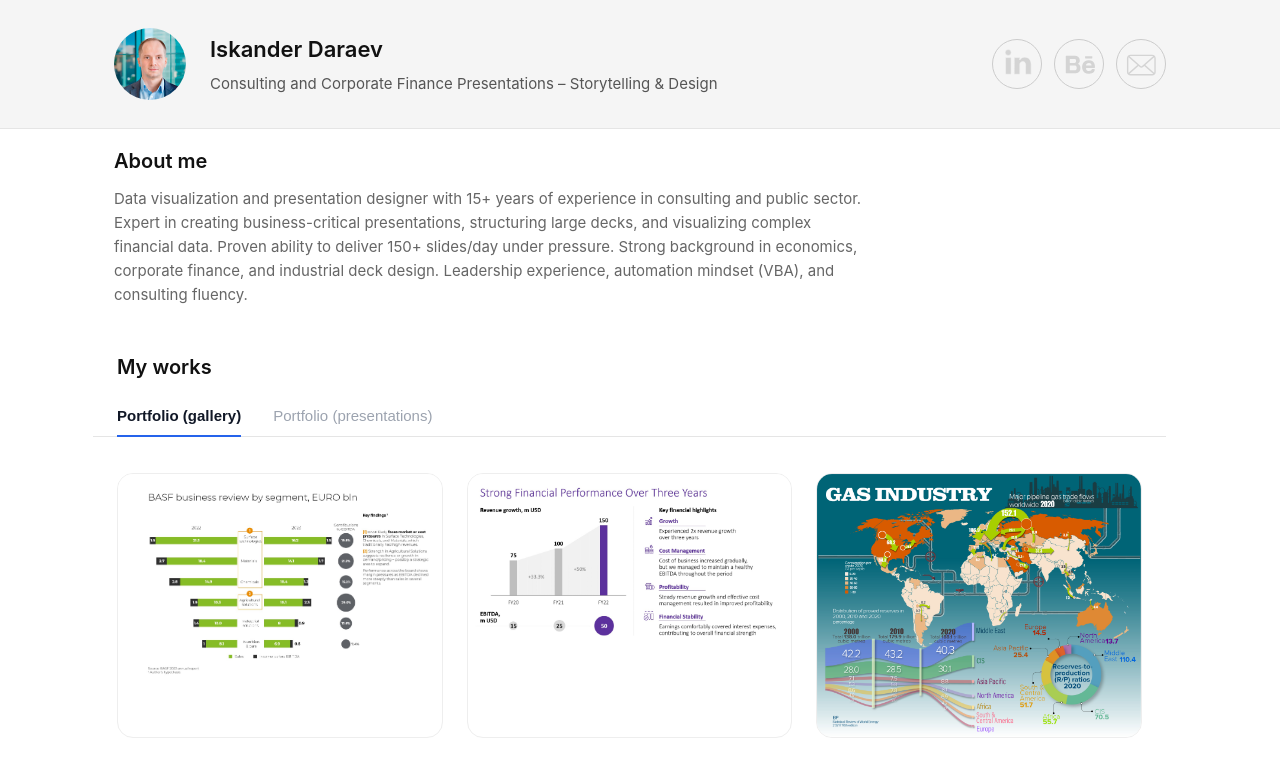
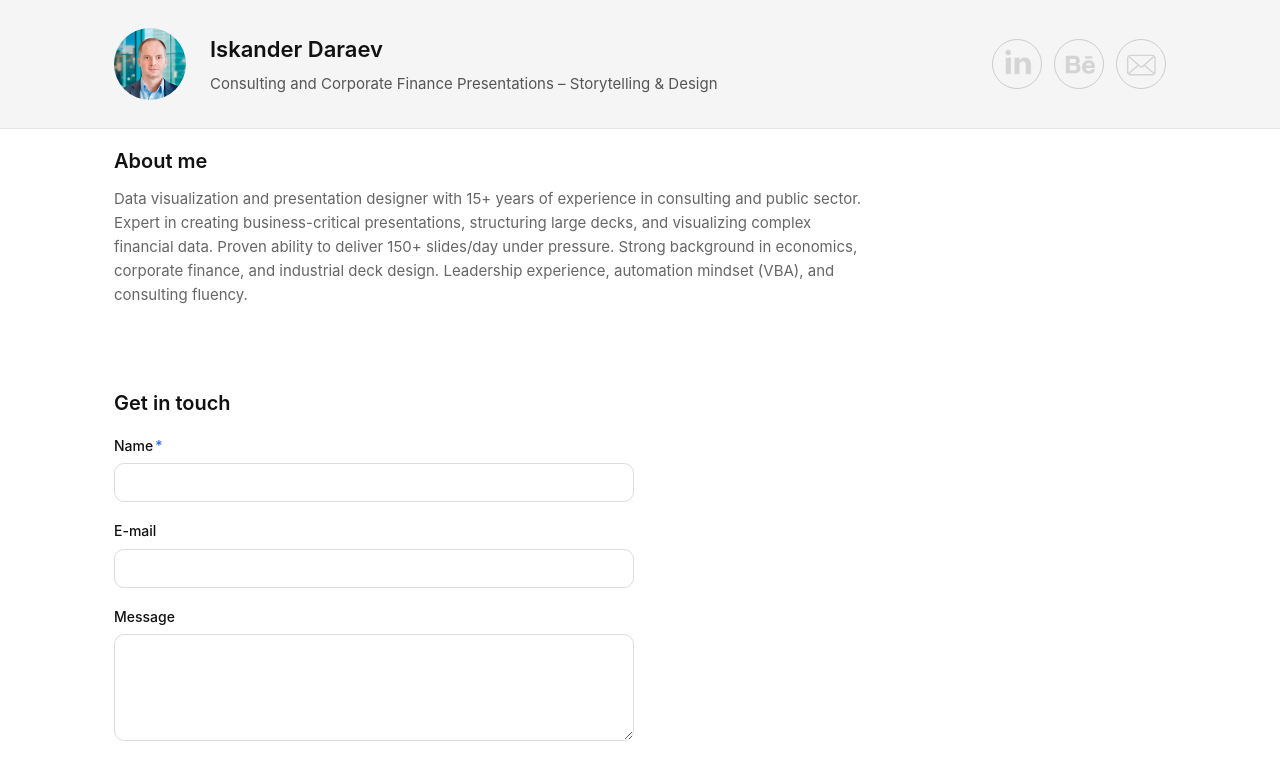
Before and after one commit to isk06/ruportfo, a Next.js app: page / in a window 1280 px wide. Shown: the top 761 px of the page. Built offline with nearby package versions, Linux system fonts and the light colour scheme.

Commit message:
get in touch form

```diff
--- a/app/globals.css
+++ b/app/globals.css
@@ -492,3 +492,76 @@ a:hover {
     box-shadow: none;
   }
 }
+
+/* ===============================
+   CONTACT FORM 12012026
+================================ */
+
+.contact-section {
+  margin-top: 48px;
+}
+
+.contact-form {
+  max-width: 520px;
+  margin-top: 16px;
+}
+
+.form-group {
+  display: flex;
+  flex-direction: column;
+  margin-bottom: 18px;
+}
+
+.form-group label {
+  font-size: 14px;
+  font-weight: 500;
+  margin-bottom: 6px;
+  color: #111;
+}
+
+.form-group label span {
+  color: #2563eb;
+  margin-left: 2px;
+}
+
+.form-group input,
+.form-group textarea {
+  font-family: inherit;
+  font-size: 14px;
+  padding: 10px 12px;
+  border-radius: 10px;
+  border: 1px solid #ddd;
+  background: #fff;
+  resize: vertical;
+}
+
+.form-group input:focus,
+.form-group textarea:focus {
+  outline: none;
+  border-color: #2563eb;
+}
+
+.form-submit {
+  margin-top: 8px;
+  background: none;
+  border: none;
+  padding: 0;
+  font-size: 15px;
+  font-weight: 600;
+  color: #2563eb;
+  cursor: pointer;
+}
+
+.form-submit:hover {
+  text-decoration: underline;
+}
+
+/* ===============================
+   MOBILE
+================================ */
+
+@media (max-width: 768px) {
+  .contact-form {
+    max-width: 100%;
+  }
+}
--- a/app/page.tsx
+++ b/app/page.tsx
@@ -113,6 +113,39 @@ export default function HomePage() {
         <p className="contact">isk.daraev@gmail.com</p>
       </section> */}
 
+    {/* ================= GET IN TOUCH ================= */}
+      <section className="section contact-section">
+        <h2>Get in touch</h2>
+
+        <form
+          className="contact-form"
+          action="https://formspree.io/f/xpqqzaww"
+          method="POST"
+        >
+          <div className="form-group">
+            <label>
+              Name<span>*</span>
+            </label>
+            <input type="text" name="name" required />
+          </div>
+
+          <div className="form-group">
+            <label>E-mail</label>
+            <input type="email" name="email" />
+          </div>
+
+          <div className="form-group">
+            <label>Message</label>
+            <textarea name="message" rows={5} required />
+          </div>
+
+          <button type="submit" className="form-submit">
+            Send message →
+          </button>
+        </form>
+      </section>
+
+
       <section className="section">
         <div className="portfolio-wrapper">
           <PortfolioTabs images={imageFiles} pdfs={pdfFiles} />
```
Also changed, not shown: public/images/55_project.png, public/images/62_project.png.
